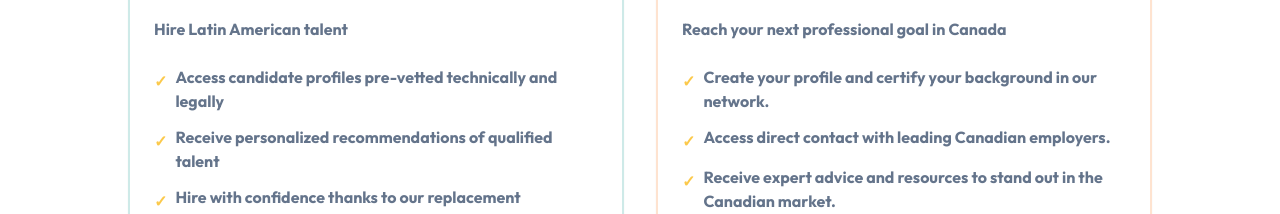
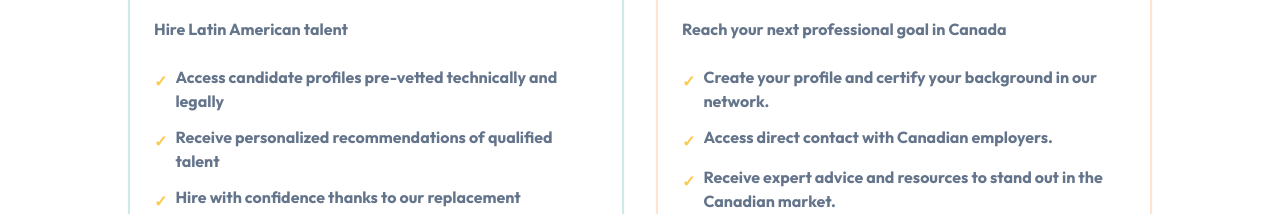
Before and after one commit to MarceMolina83/hrcalatinweb, a React (Vite) app: page / in a window 1280 px wide. Shown: the part 3040-3254 px from the top of the page. Built offline with nearby package versions, Linux system fonts and the light colour scheme; no server answers; the HTML template or start-up script is replaced by a standard one.

Commit message:
refactor(i18n): refine candidate section item 2

```diff
--- a/src/contexts/LanguageContext.tsx
+++ b/src/contexts/LanguageContext.tsx
@@ -299,7 +299,7 @@ export const translations = {
     "getStarted.candidate.title": "I'm a Candidate",
     "getStarted.candidate.subtitle": "Reach your next professional goal in Canada",
     "getStarted.candidate.item1": "Create your profile and certify your background in our network.",
-    "getStarted.candidate.item2": "Access direct contact with leading Canadian employers.",
+    "getStarted.candidate.item2": "Access direct contact with Canadian employers.",
     "getStarted.candidate.item3": "Receive expert advice and resources to stand out in the Canadian market.",
     "getStarted.candidate.item4": "Get support and integration guidance upon your arrival in Canada.",
     "getStarted.candidate.button": "Register as Candidate",
@@ -661,7 +661,7 @@ export const translations = {
     "getStarted.candidate.title": "Soy un Candidato",
     "getStarted.candidate.subtitle": "Alcance su próximo objetivo profesional en Canadá",
     "getStarted.candidate.item1": "Cree su perfil y certifique su trayectoria en nuestra red.",
-    "getStarted.candidate.item2": "Accede a contacto directo con empleadores canadienses destacados.",
+    "getStarted.candidate.item2": "Acceda a contacto directo con empleadores canadienses.",
     "getStarted.candidate.item3": "Reciba asesoría experta y recursos para destacar en el mercado canadiense.",
     "getStarted.candidate.item4": "Obtén soporte y guía de integración a tu llegada a Canadá.",
     "getStarted.candidate.button": "Registrarse como Candidato",
```
